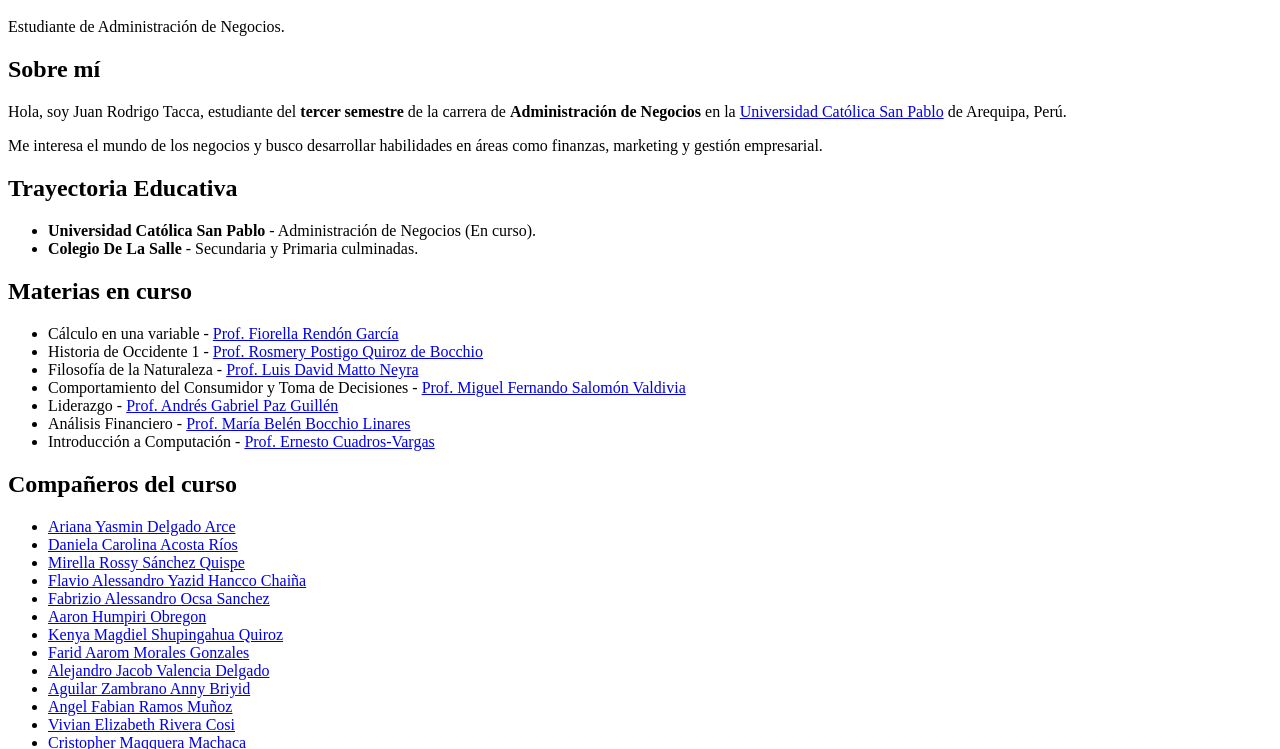
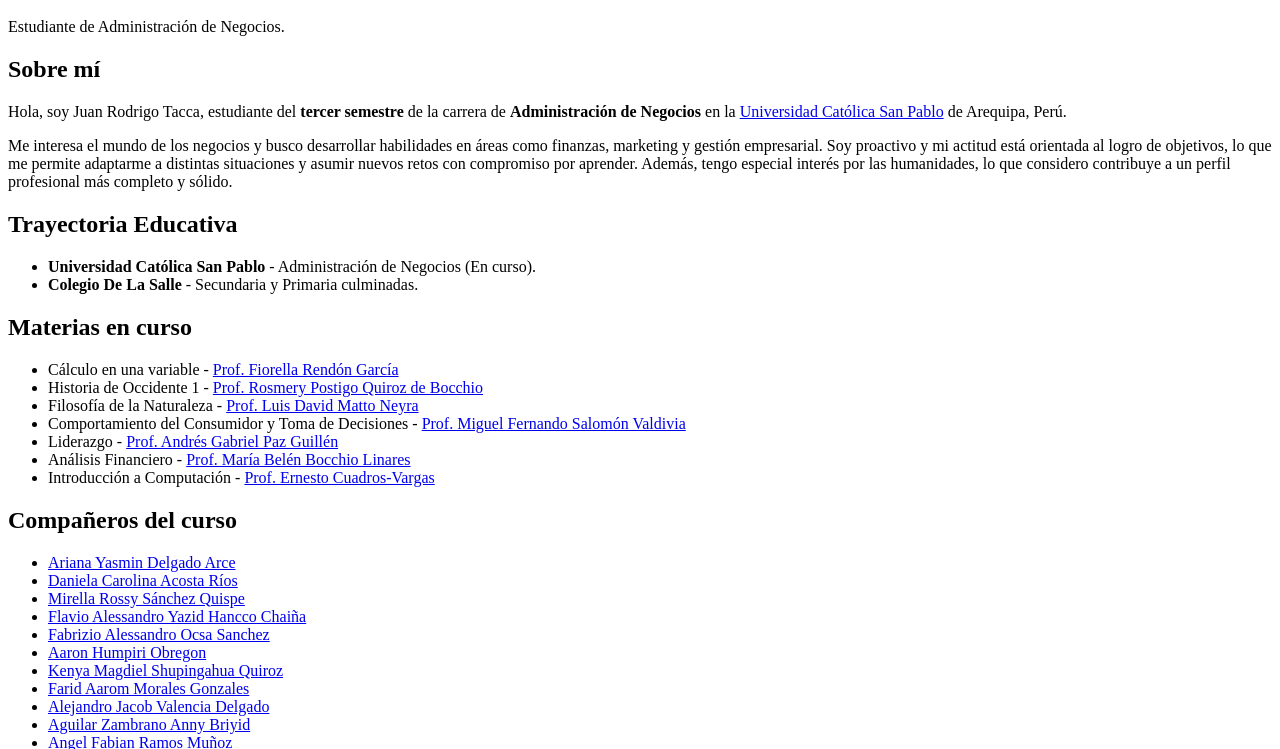
Before and after one commit to Juan-Rodrigo-Tacca-Paucar/Juan-Rodrigo-Tacca-Paucar-Estudiante-de-Administraci-n-de-Negocios, a plain HTML site: page index.html in a window 1280 px wide. Shown: the part 48-797 px from the top of the page. Drawn offline with Linux system fonts and the light colour scheme.

Commit message:
index.html

```diff
--- a/index.html
+++ b/index.html
@@ -7,7 +7,8 @@
 <p>Estudiante de Administración de Negocios.</p>
 <h2>Sobre mí</h1>
 <p>Hola, soy Juan Rodrigo Tacca, estudiante del <strong>tercer semestre</strong> de la carrera de <strong>Administración de Negocios</strong> en la  <a href="https://ucsp.edu.pe/">Universidad Católica San Pablo</a> de Arequipa, Perú.</p>
-<p>Me interesa el mundo de los negocios y busco desarrollar habilidades en áreas como finanzas, marketing y gestión empresarial.</p>
+<p>Me interesa el mundo de los negocios y busco desarrollar habilidades en áreas como finanzas, marketing y gestión empresarial. Soy proactivo y mi actitud está orientada al logro de objetivos, lo que me permite adaptarme a distintas situaciones y asumir nuevos retos con compromiso por aprender.
+Además, tengo especial interés por las humanidades, lo que considero contribuye a un perfil profesional más completo y sólido.</p>
 <h2>Trayectoria Educativa</h1>
  <ul>
  <li><strong>Universidad Católica San Pablo</strong> - Administración de Negocios (En curso).</li>
```
